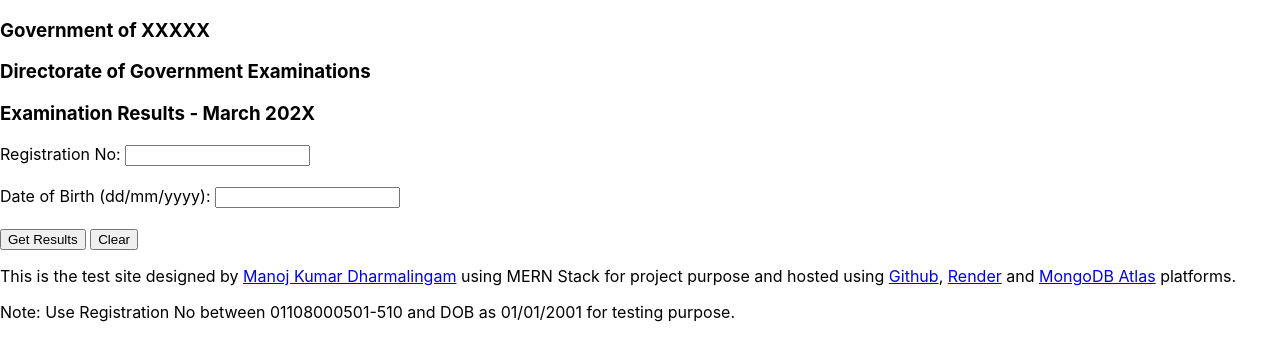
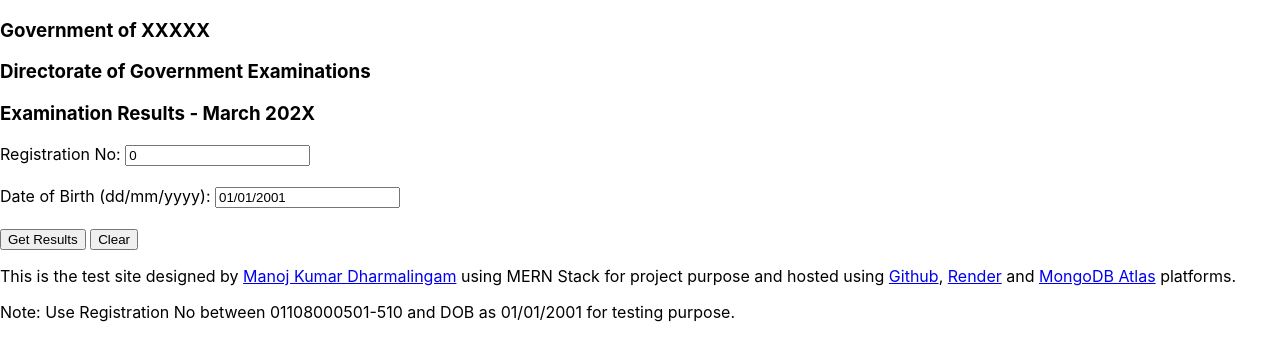
Before and after one commit to mu-kumaran/exam-result-portal-fe, a React (Create React App) app: page / in a window 1280 px wide. Shown: the top 360 px of the page. Built offline with nearby package versions, Linux system fonts and the light colour scheme.

Commit message:
new commit

```diff
--- a/src/App.js
+++ b/src/App.js
@@ -1,6 +1,20 @@
-import React from 'react'
+import React, { useState } from 'react'
 
 const App = () => {
+    const [rno,setRno] = useState(0)
+    const [dob,setDob] = useState("01/01/2001")
+
+    const dis=(e)=>{
+        if (e.target.name === "rno")
+            setRno(e.target.value)
+        if (e.target.name === "dob")
+            setDob(e.target.value)
+    }
+
+    const handleReset = () =>{
+        setRno(0)
+        setDob('01/01/2001')
+    }
   return (
     <>
         <title>XXXXX Board Results</title>
@@ -12,13 +26,13 @@ const App = () => {
             <h3>Examination Results - March 202X</h3>
         </div>
         <div>
-            <div>
+            <form>
                 <label for='rno'>Registration No: </label>
-                <input type='text' name='rno'></input><br></br><br></br>
+                <input type='text' name='rno' placeholder='Enter your registration no' value={rno} onChange={(e)=>dis(e)}></input><br></br><br></br>
                 <label for='dob'>Date of Birth (dd/mm/yyyy): </label>
-                <input type='text' name='dob'></input><br></br><br></br>
-                <button>Get Results</button> <button>Clear</button>
-            </div>
+                <input type='text' name='dob' placeholder='Enter your dob' value={dob} onChange={(e)=>dis(e)}></input><br></br><br></br>
+                <button>Get Results</button> <button onClick={handleReset}>Clear</button>
+            </form>
         </div>
         <div>
             <p>This is the test site designed by <a href='https://github.com/mu-kumaran'>Manoj Kumar Dharmalingam</a> using MERN Stack for project purpose and hosted using <a href='https://github.com/'>Github</a>, <a href='https://www.render.com/'>Render</a> and <a href='https://www.mongodb.com/products/platform/atlas-database'>MongoDB Atlas</a> platforms.</p>
```
